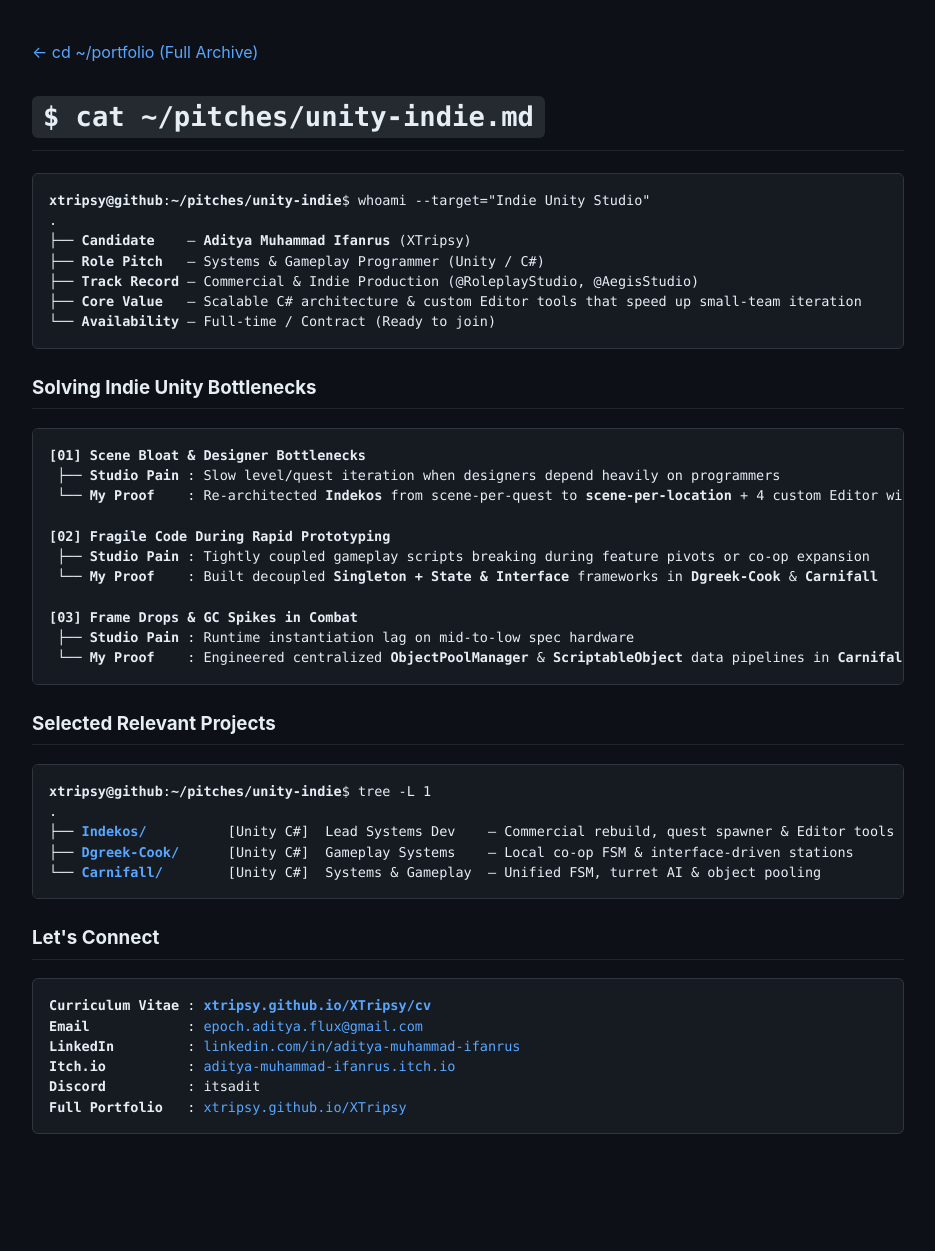
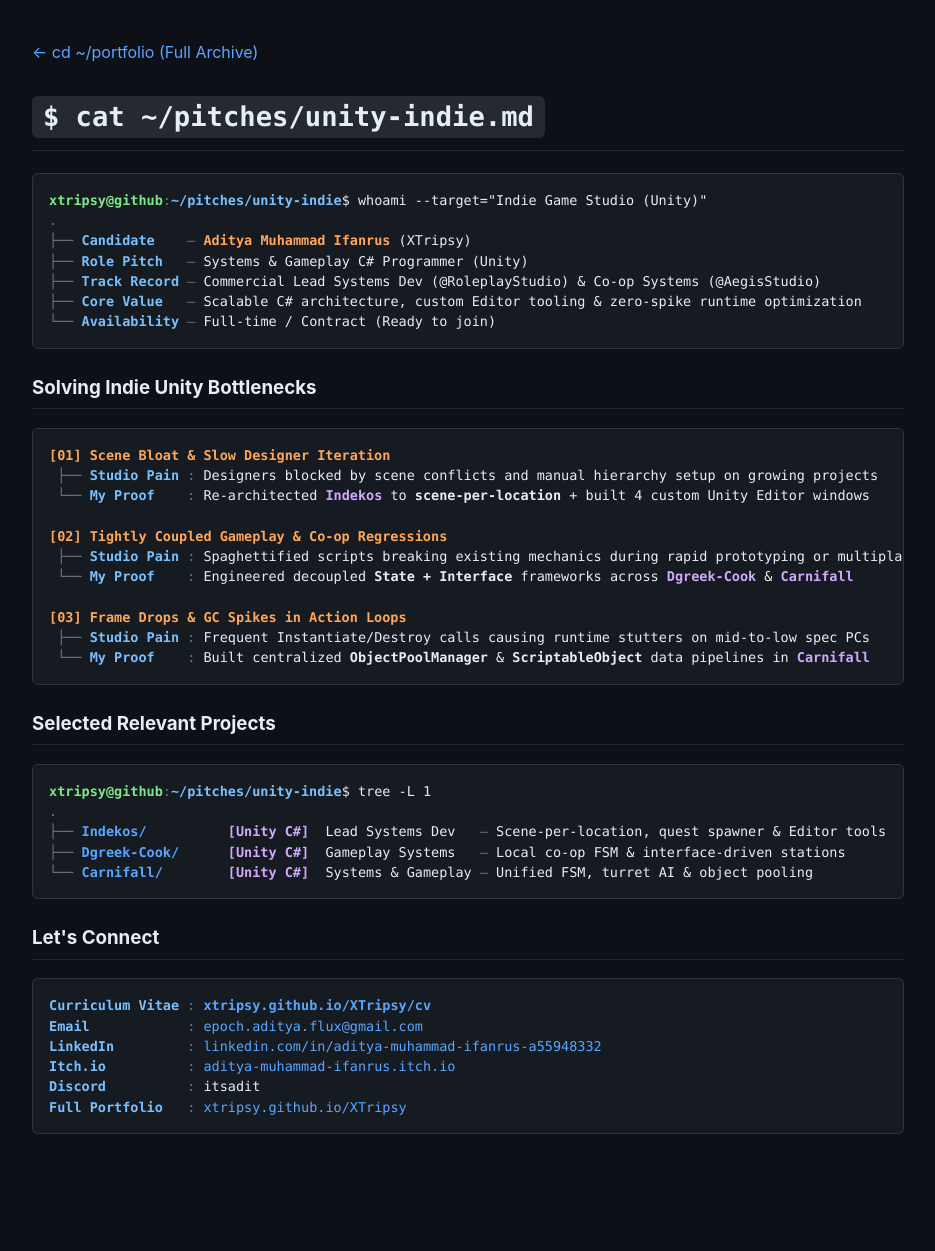
Before and after one commit to XTripsy/XTripsy, a Jekyll site: the page built from pitches/unity.md, in a window 1280 px wide. Shown: the whole page, without its empty margins (172-1107 px from the left). Built offline with Jekyll 4.4.1, drawn with Linux system fonts in a browser that asks for light colours; our own code applies the rules of GitHub Pages for plain Markdown files.

Commit message:
Revise Indie Unity pitch document
Updated the pitch document for Indie Unity Studio, enhancing clarity and structure.

```diff
--- a/pitches/unity.md
+++ b/pitches/unity.md
@@ -3,48 +3,48 @@
 <h1><code>$ cat ~/pitches/unity-indie.md</code></h1>
 
 <pre>
-<b>xtripsy@github</b>:<b>~/pitches/unity-indie</b>$ whoami --target="Indie Unity Studio"
-.
-├── <b>Candidate</b>    — <b>Aditya Muhammad Ifanrus</b> (XTripsy)
-├── <b>Role Pitch</b>   — Systems &amp; Gameplay Programmer (Unity / C#)
-├── <b>Track Record</b> — Commercial &amp; Indie Production (@RoleplayStudio, @AegisStudio)
-├── <b>Core Value</b>   — Scalable C# architecture &amp; custom Editor tools that speed up small-team iteration
-└── <b>Availability</b> — Full-time / Contract (Ready to join)
+<span class="t-user">xtripsy@github</span><span class="t-dim">:</span><span class="t-path">~/pitches/unity-indie</span>$ whoami --target="Indie Game Studio (Unity)"
+<span class="t-dim">.
+├──</span> <span class="t-key">Candidate</span>    <span class="t-dim">—</span> <span class="t-accent">Aditya Muhammad Ifanrus</span> (XTripsy)
+<span class="t-dim">├──</span> <span class="t-key">Role Pitch</span>   <span class="t-dim">—</span> Systems &amp; Gameplay C# Programmer (Unity)
+<span class="t-dim">├──</span> <span class="t-key">Track Record</span> <span class="t-dim">—</span> Commercial Lead Systems Dev (@RoleplayStudio) &amp; Co-op Systems (@AegisStudio)
+<span class="t-dim">├──</span> <span class="t-key">Core Value</span>   <span class="t-dim">—</span> Scalable C# architecture, custom Editor tooling &amp; zero-spike runtime optimization
+<span class="t-dim">└──</span> <span class="t-key">Availability</span> <span class="t-dim">—</span> Full-time / Contract (Ready to join)
 </pre>
 
 <h3>Solving Indie Unity Bottlenecks</h3>
 
 <pre>
-<b>[01] Scene Bloat &amp; Designer Bottlenecks</b>
- ├── <b>Studio Pain</b> : Slow level/quest iteration when designers depend heavily on programmers
- └── <b>My Proof</b>    : Re-architected <b>Indekos</b> from scene-per-quest to <b>scene-per-location</b> + 4 custom Editor windows
+<span class="t-accent">[01] Scene Bloat &amp; Slow Designer Iteration</span>
+ <span class="t-dim">├──</span> <span class="t-key">Studio Pain</span> <span class="t-dim">:</span> Designers blocked by scene conflicts and manual hierarchy setup on growing projects
+ <span class="t-dim">└──</span> <span class="t-key">My Proof</span>    <span class="t-dim">:</span> Re-architected <span class="t-hl">Indekos</span> to <b>scene-per-location</b> + built 4 custom Unity Editor windows
 
-<b>[02] Fragile Code During Rapid Prototyping</b>
- ├── <b>Studio Pain</b> : Tightly coupled gameplay scripts breaking during feature pivots or co-op expansion
- └── <b>My Proof</b>    : Built decoupled <b>Singleton + State &amp; Interface</b> frameworks in <b>Dgreek-Cook</b> &amp; <b>Carnifall</b>
+<span class="t-accent">[02] Tightly Coupled Gameplay &amp; Co-op Regressions</span>
+ <span class="t-dim">├──</span> <span class="t-key">Studio Pain</span> <span class="t-dim">:</span> Spaghettified scripts breaking existing mechanics during rapid prototyping or multiplayer
+ <span class="t-dim">└──</span> <span class="t-key">My Proof</span>    <span class="t-dim">:</span> Engineered decoupled <b>State + Interface</b> frameworks across <span class="t-hl">Dgreek-Cook</span> &amp; <span class="t-hl">Carnifall</span>
 
-<b>[03] Frame Drops &amp; GC Spikes in Combat</b>
- ├── <b>Studio Pain</b> : Runtime instantiation lag on mid-to-low spec hardware
- └── <b>My Proof</b>    : Engineered centralized <b>ObjectPoolManager</b> &amp; <b>ScriptableObject</b> data pipelines in <b>Carnifall</b>
+<span class="t-accent">[03] Frame Drops &amp; GC Spikes in Action Loops</span>
+ <span class="t-dim">├──</span> <span class="t-key">Studio Pain</span> <span class="t-dim">:</span> Frequent Instantiate/Destroy calls causing runtime stutters on mid-to-low spec PCs
+ <span class="t-dim">└──</span> <span class="t-key">My Proof</span>    <span class="t-dim">:</span> Built centralized <b>ObjectPoolManager</b> &amp; <b>ScriptableObject</b> data pipelines in <span class="t-hl">Carnifall</span>
 </pre>
 
 <h3>Selected Relevant Projects</h3>
 
 <pre>
-<b>xtripsy@github</b>:<b>~/pitches/unity-indie</b>$ tree -L 1
-.
-├── <a href="../games/indekos/indekos.md"><b>Indekos/</b></a>          [Unity C#]  Lead Systems Dev    — Commercial rebuild, quest spawner &amp; Editor tools
-├── <a href="../games/dgreek-cook/dgreekcook.md"><b>Dgreek-Cook/</b></a>      [Unity C#]  Gameplay Systems    — Local co-op FSM &amp; interface-driven stations
-└── <a href="../games/carnifall/carnifall.md"><b>Carnifall/</b></a>        [Unity C#]  Systems &amp; Gameplay  — Unified FSM, turret AI &amp; object pooling
+<span class="t-user">xtripsy@github</span><span class="t-dim">:</span><span class="t-path">~/pitches/unity-indie</span>$ tree -L 1
+<span class="t-dim">.
+├──</span> <a href="../games/indekos/indekos.md"><b>Indekos/</b></a>          <span class="t-hl">[Unity C#]</span>  Lead Systems Dev   <span class="t-dim">—</span> Scene-per-location, quest spawner &amp; Editor tools
+<span class="t-dim">├──</span> <a href="../games/dgreek-cook/dgreekcook.md"><b>Dgreek-Cook/</b></a>      <span class="t-hl">[Unity C#]</span>  Gameplay Systems   <span class="t-dim">—</span> Local co-op FSM &amp; interface-driven stations
+<span class="t-dim">└──</span> <a href="../games/carnifall/carnifall.md"><b>Carnifall/</b></a>        <span class="t-hl">[Unity C#]</span>  Systems &amp; Gameplay <span class="t-dim">—</span> Unified FSM, turret AI &amp; object pooling
 </pre>
 
 <h3>Let's Connect</h3>
 
 <pre>
-<b>Curriculum Vitae</b> : <a href="../cv.md"><b>xtripsy.github.io/XTripsy/cv</b></a>
-<b>Email</b>            : <a href="mailto:epoch.aditya.flux@gmail.com">epoch.aditya.flux@gmail.com</a>
-<b>LinkedIn</b>         : <a href="https://www.linkedin.com/in/aditya-muhammad-ifanrus-a55948332">linkedin.com/in/aditya-muhammad-ifanrus</a>
-<b>Itch.io</b>          : <a href="https://aditya-muhammad-ifanrus.itch.io/">aditya-muhammad-ifanrus.itch.io</a>
-<b>Discord</b>          : itsadit
-<b>Full Portfolio</b>   : <a href="https://xtripsy.github.io/XTripsy/">xtripsy.github.io/XTripsy</a>
+<span class="t-key">Curriculum Vitae</span> <span class="t-dim">:</span> <a href="../cv.md"><b>xtripsy.github.io/XTripsy/cv</b></a>
+<span class="t-key">Email</span>            <span class="t-dim">:</span> <a href="mailto:epoch.aditya.flux@gmail.com">epoch.aditya.flux@gmail.com</a>
+<span class="t-key">LinkedIn</span>         <span class="t-dim">:</span> <a href="https://www.linkedin.com/in/aditya-muhammad-ifanrus-a55948332">linkedin.com/in/aditya-muhammad-ifanrus-a55948332</a>
+<span class="t-key">Itch.io</span>          <span class="t-dim">:</span> <a href="https://aditya-muhammad-ifanrus.itch.io/">aditya-muhammad-ifanrus.itch.io</a>
+<span class="t-key">Discord</span>          <span class="t-dim">:</span> itsadit
+<span class="t-key">Full Portfolio</span>   <span class="t-dim">:</span> <a href="https://xtripsy.github.io/XTripsy/">xtripsy.github.io/XTripsy</a>
 </pre>
```
